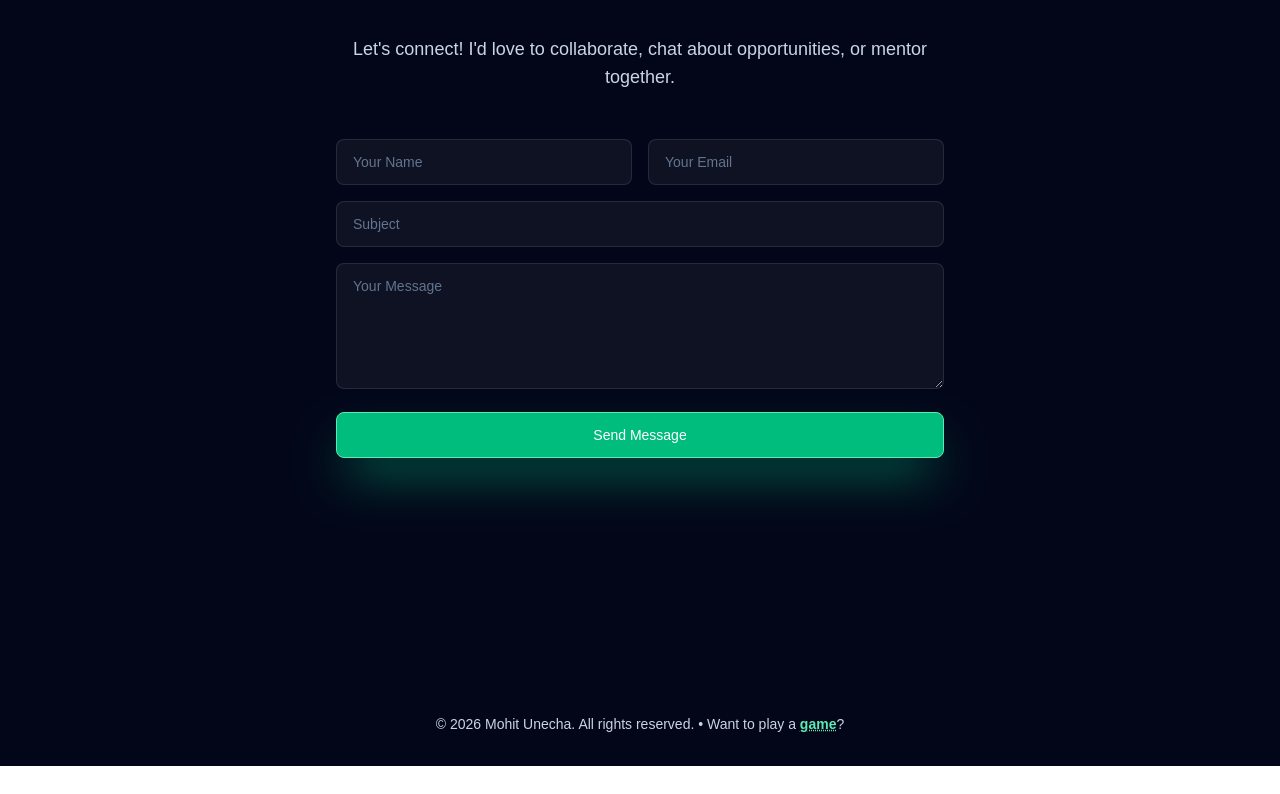
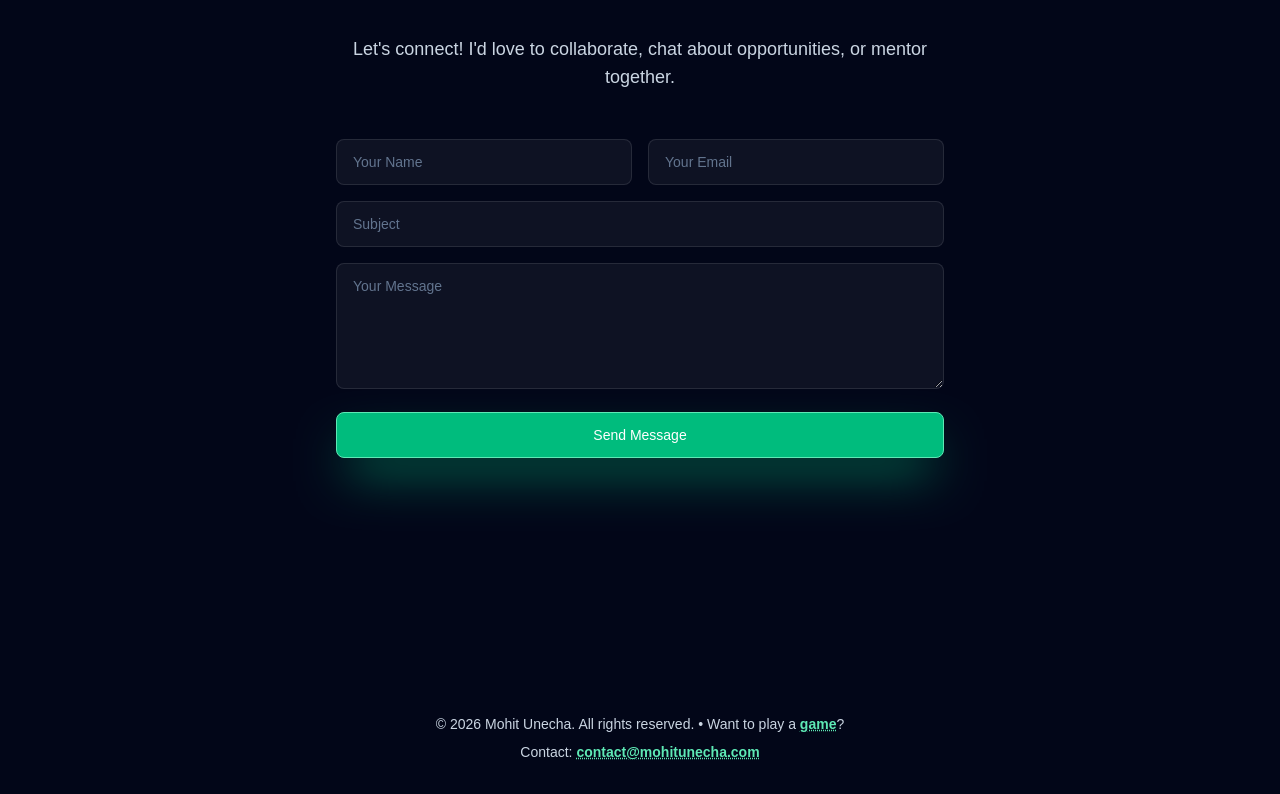
Before and after one commit to MohitUnecha/Mohit-Unecha-s-Portfolio-Website, a Next.js app in the folder frontend/: page / in a window 1280 px wide. Shown: the part 6905-7699 px from the top of the page. Before the commit the page ends 7671 px from the top, so only its background shows below. Built offline with nearby package versions, Linux system fonts and the light colour scheme.

Commit message:
Add footer contact email link

```diff
--- a/frontend/src/app/page.tsx
+++ b/frontend/src/app/page.tsx
@@ -759,6 +759,15 @@ export default function Home() {
           </span>
           ?
         </p>
+        <p className="mt-2">
+          Contact: {" "}
+          <a
+            href="mailto:contact@mohitunecha.com"
+            className={`font-semibold underline decoration-dotted transition ${accentTextClass} hover:opacity-70`}
+          >
+            contact@mohitunecha.com
+          </a>
+        </p>
       </footer>
 
       {isHeaderVisible && (
```
